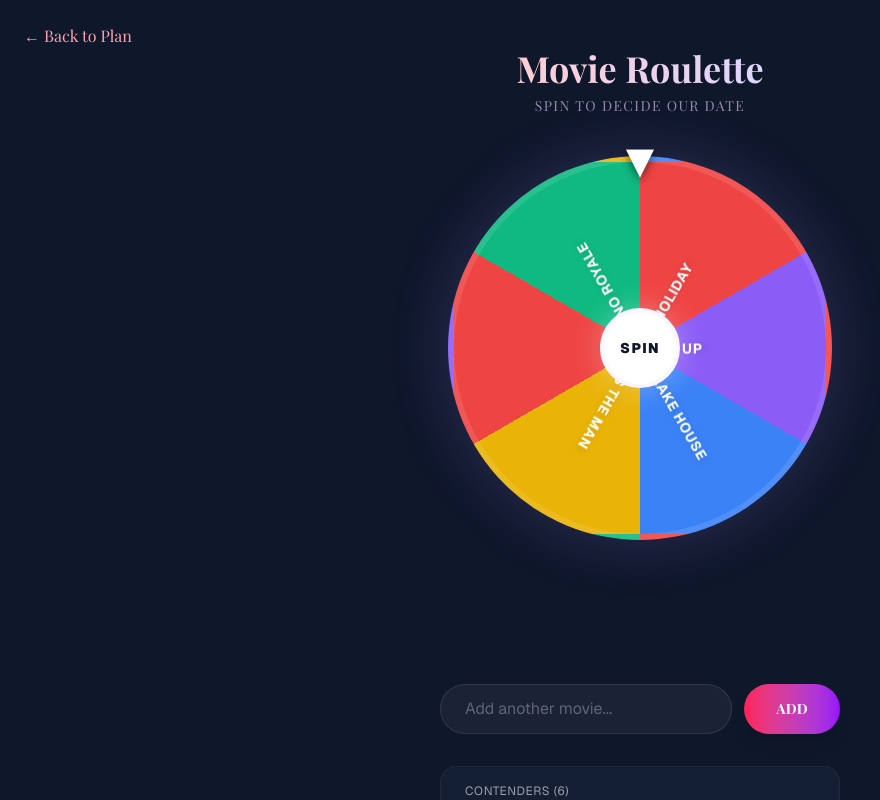
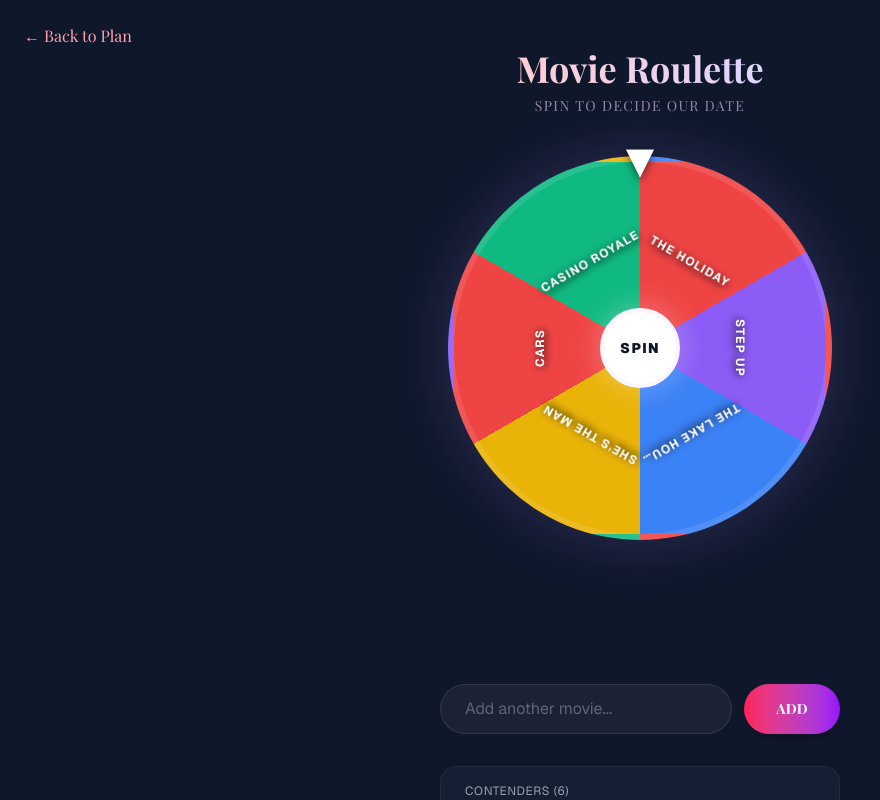
Before and after one commit to Henry336/anniversary-gift, a Next.js app: page /movie-spinner in a window 1280 px wide. Shown: the top 800 px of the page, without its empty margins (0-880 px from the left). Built offline with nearby package versions, Linux system fonts and the light colour scheme; a web font is replaced by a local one.

Commit message:
Changed the recommendation page for the 4th time.

```diff
--- a/app/movie-spinner/page.js
+++ b/app/movie-spinner/page.js
@@ -6,21 +6,23 @@
 
 const playfair = Playfair_Display({ subsets: ['latin'] });
 
+// 👇 EDIT YOUR SUBTITLE HERE
+const PAGE_SUBTITLE = "SPIN TO DECIDE OUR DATE";
+
 const generateRandomColor = () => {
   const hue = Math.floor(Math.random() * 360);
   const saturation = Math.floor(Math.random() * 20) + 80;
-  const lightness = Math.floor(Math.random() * 20) + 40; // Darker for white text legibility
+  const lightness = Math.floor(Math.random() * 20) + 40;
   return `hsl(${hue}, ${saturation}%, ${lightness}%)`;
 };
 
-// 👇 2006 ANNIVERSARY RECOMMENDATIONS
 const DEFAULT_MOVIES = [
-  { name: "The Holiday", color: "#ef4444" },     // Romantic Classic
-  { name: "Step Up", color: "#8b5cf6" },         // Dance Romance
-  { name: "The Lake House", color: "#3b82f6" },  // Time Travel Love
-  { name: "She's the Man", color: "#eab308" },   // Funny/Light
-  { name: "Cars", color: "#ef4444" },            // User Favorite
-  { name: "Casino Royale", color: "#10b981" },   // User Favorite
+  { name: "The Holiday", color: "#ef4444" },
+  { name: "Step Up", color: "#8b5cf6" },
+  { name: "The Lake House", color: "#3b82f6" },
+  { name: "She's the Man", color: "#eab308" },
+  { name: "Cars", color: "#ef4444" },
+  { name: "Casino Royale", color: "#10b981" },
 ];
 
 export default function MovieSpinner() {
@@ -49,7 +51,6 @@
     const randomSliceIndex = Math.floor(Math.random() * movies.length);
     const extraSpins = 360 * 5;
 
-    // Calculate target to land in center of slice
     const targetRotation = rotation + extraSpins + (360 - (randomSliceIndex * sliceSize) - (sliceSize / 2));
 
     setRotation(targetRotation);
@@ -88,7 +89,8 @@
       <h1 className="text-4xl font-bold mb-2 text-transparent bg-clip-text bg-gradient-to-r from-rose-200 to-violet-200">
         Movie Roulette
       </h1>
-      <p className="text-purple-200/60 text-sm tracking-widest mb-10">SPIN TO DECIDE OUR DATE</p>
+      {/* 👇 Using the variable here */}
+      <p className="text-purple-200/60 text-sm tracking-widest mb-10">{PAGE_SUBTITLE}</p>
 
       {/* The Wheel Container */}
       <div className="relative w-80 h-80 md:w-96 md:h-96 mb-12 group font-sans">
@@ -107,22 +109,30 @@
             transition: isSpinning ? 'transform 3s cubic-bezier(0.25, 0.1, 0.25, 1)' : 'none'
           }}
         >
-          {/* 👇 THIS SECTION ADDS THE TEXT LABELS */}
+          {/* 👇 UPDATED TEXT LABELS SECTION */}
           {movies.map((movie, i) => {
             const sliceAngle = 360 / movies.length;
-            const rotateAngle = (sliceAngle * i) + (sliceAngle / 2); // Center of the slice
+            const rotateAngle = (sliceAngle * i) + (sliceAngle / 2);
             return (
+              // This invisible arm rotates from the center to point to the middle of a slice
               <div
                 key={i}
-                className="absolute top-0 left-1/2 w-[1px] h-[50%] origin-bottom flex justify-center pt-4"
-                style={{ transform: `translateX(-50%) rotate(${rotateAngle}deg)` }}
+                className="absolute top-1/2 left-1/2 h-0 origin-left pointer-events-none"
+                style={{
+                  transform: `rotate(${rotateAngle - 90}deg)`, // Adjust so 0deg is top
+                  width: '50%' // Length is the radius
+                }}
               >
-                <span
-                    className="text-white font-bold text-xs md:text-sm uppercase tracking-wider whitespace-nowrap drop-shadow-md"
-                    style={{ writingMode: 'vertical-rl', transform: 'rotate(180deg)' }}
+                {/* Position the text container near the end of the arm */}
+                <div
+                  className="absolute right-[12%] top-1/2 -translate-y-1/2 w-32 flex justify-center items-center"
+                  // Rotate text 90deg so it runs along the circumference
+                  style={{ transform: 'rotate(90deg)' }}
                 >
-                  {movie.name.length > 15 ? movie.name.substring(0, 15) + '...' : movie.name}
-                </span>
+                  <span className="text-white font-bold text-[10px] md:text-xs uppercase tracking-widest drop-shadow-[0_2px_4px_rgba(0,0,0,1)] whitespace-nowrap truncate px-2">
+                    {movie.name}
+                  </span>
+                </div>
               </div>
             );
           })}
```
